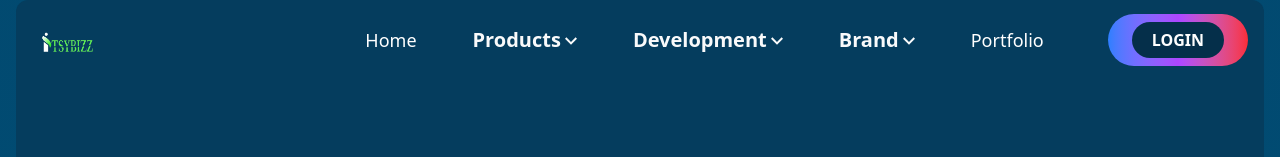
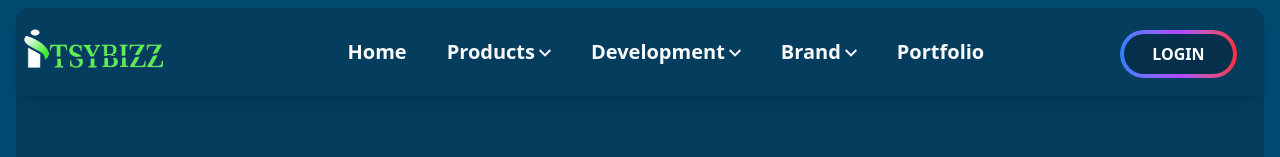
Before and after one commit to Ashutoshchoudhary22/itsbyizz, a React app: page / in a window 1280 px wide. Shown: the top 157 px of the page. Built offline with nearby package versions, Linux system fonts and the light colour scheme; the HTML template or start-up script is replaced by a standard one.

Commit message:
new changes

```diff
--- a/src/Components/Header.jsx
+++ b/src/Components/Header.jsx
@@ -10,7 +10,7 @@ const Header = () => {
   const [isUserMenuOpen, setIsUserMenuOpen] = useState(false);
   const menuRef = useRef(null);
   const [isScroll, setIsScroll] = useState(false);
-
+ const toggleMenu = () => setIsMenuOpen(!isMenuOpen);
   const developmentmenu = [
     { title: "Web Development", link: "/development?title=Web%20Development" },
     { title: "Web Design", link: "/development?title=Web%20Design" },
@@ -74,85 +74,79 @@ const Header = () => {
 
   return (
     <nav
-      className={`sticky top-0 z-50 mx-4 py-2 rounded-t-xl transition-all duration-500 ${isScroll || isMenuOpen
-        ? "bg-[#053d5e] shadow-md "
-        : "bg-[#053d5e] top-0"
-        }`}
+      className={`sticky  bg-[#053d5e] z-50 rounded-t-xl flex  mx-4 py-1 md:shadow-lg items-center ${
+        isScroll ? "bg-[#053d5e] top-0 rounded-2xl shadow-md" : "bg-[#053d5e] top-2 "
+      }`}
     >
-      <div className="max-w-screen-xl mx-auto px-4 flex items-center justify-between">
-
-        <div className="h-16 w-44 flex items-center">
-          <Link to="/" className="inline-block">
+      <div className="max-w-screen-xl mx-auto px-4 flex items-center rounded-lg ">
+        <div className="relative bottom-2 h-20 w-44">
+          <Link to="/">
             <img
               src="itsybizz.png"
               alt="Logo"
-              className="h-16 object-contain"
+              className="absolute top-1/2 right-16 h-32 w-52 -translate-x-1/2 -translate-y-1/2 z-50 pointer-events-none"
             />
           </Link>
         </div>
 
-
         <button
-          className="md:hidden text-white p-3 focus:outline-none"
-          onClick={() => setIsMenuOpen(!isMenuOpen)}
+          className="md:hidden ml-auto text-gray-50 p-4 focus:outline-none"
+          onClick={toggleMenu}
           aria-label="Toggle Menu"
         >
-          {isMenuOpen ? <FaTimes className="w-6 h-6" /> : <FaBars className="w-6 h-6" />}
+          {isMenuOpen ? (
+            <FaTimes className="w-6 h-6" />
+          ) : (
+            <FaBars className="w-6 h-6" />
+          )}
         </button>
-
 
         <ul
           ref={dropdownRef}
-          className={`
-    md:flex md:flex-row md:items-center md:static absolute left-0 right-0 top-full z-10 bg-[#053d5e] md:bg-transparent text-white md:space-x-6
-    transition-opacity duration-500 ease-in-out overflow-hidden
-
-    ${isMenuOpen
-              ? "max-h-[500px] opacity-100 translate-y-0"
-              : "max-h-0 opacity-0 -translate-y-2"
-            }
-           md:max-h-full md:opacity-100 md:translate-y-0
-  `}
+          className={`md:flex md:px-2 ml-auto md:space-x-2 absolute md:relative top-full left-0 right-0 bg-sky-950 md:bg-transparent z-10 text-white`}
         >
           <li>
             <NavLink
               to="/"
-              className="block px-4 py-3 md:py-2 text-lg font-medium hover:text-white transition"
+              className="text-gray-50 flex md:inline-flex p-4 items-center hover:text-white"
             >
-              Home
+              <span className="text-xl font-semibold">Home</span>
             </NavLink>
           </li>
 
-
+          {/* Products Dropdown */}
           <li className="relative">
             <MenuList listName="Products" list={products} />
           </li>
+
+          {/* Development Dropdown */}
           <li className="relative">
             <MenuList listName="Development" list={developmentmenu} />
           </li>
+
+          {/* Become Brand Dropdown */}
           <li className="relative">
             <MenuList listName="Brand" list={becomeBrand} />
           </li>
 
+          {/* Portfolio Link */}
+          <li>
+            <NavLink
+              to="/portfolio"
+              className="text-gray-50 flex md:inline-flex p-4 items-center hover:text-white"
+            >
+              <span className="text-xl font-semibold">Portfolio</span>
+            </NavLink>
+          </li>
 
           <li>
             <NavLink
-              to="/portfolio"
-              className="block px-4 py-3 md:py-2 text-lg font-medium hover:text-white transition"
-            >
-              Portfolio
-            </NavLink>
-          </li>
-
-
-          <li className="mt-2 md:mt-0 md:ml-6">
-            <NavLink
               to="/login"
               onClick={() => setIsUserMenuOpen(false)}
-              className="relative inline-flex items-center px-6 py-2 font-semibold text-white rounded-full bg-sky-950 group hover:bg-black transition"
+              className="group relative left-28 inline-flex items-center justify-end mt-2  px-1 py-1 font-semibold text-white rounded-full bg-sky-950 hover:bg-black"
             >
               <span className="absolute inset-0 rounded-full p-[1px] bg-gradient-to-r from-blue-500 via-purple-500 to-red-500 group-hover:from-blue-600 group-hover:to-red-600 transition-all duration-300"></span>
-              <span className="relative z-10 bg-sky-950 px-5 py-1.5 rounded-full flex items-center space-x-2">
+              <span className="relative z-10 flex items-center space-x-2 bg-sky-950 rounded-full px-7 py-2">
                 <span>LOGIN</span>
               </span>
             </NavLink>
@@ -160,7 +154,6 @@ const Header = () => {
         </ul>
       </div>
     </nav>
-
   );
 };
 
```
